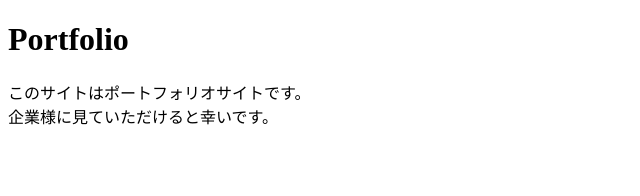
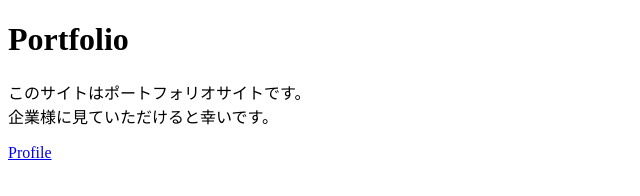
Before and after one commit to kazuma11215/github-pages11215, a plain HTML site: page index.html in a window 1280 px wide. Shown: the full height of the page, 0-640 px from the left. Drawn offline with Linux system fonts and the light colour scheme.

Commit message:
add new file

```diff
--- a/index.html
+++ b/index.html
@@ -9,5 +9,6 @@
         <p>
             このサイトはポートフォリオサイトです。<br>企業様に見ていただけると幸いです。
         </p>
+        <a href="profile.html">Profile</a>
     </body>
 </html>
```
